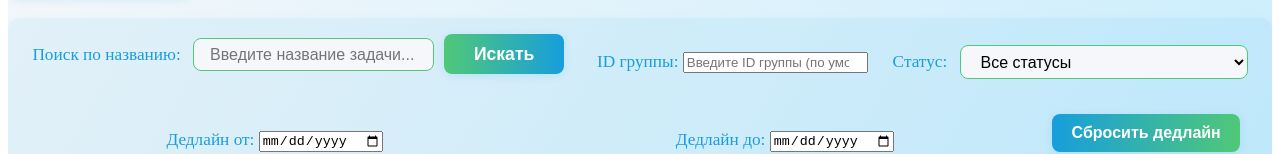
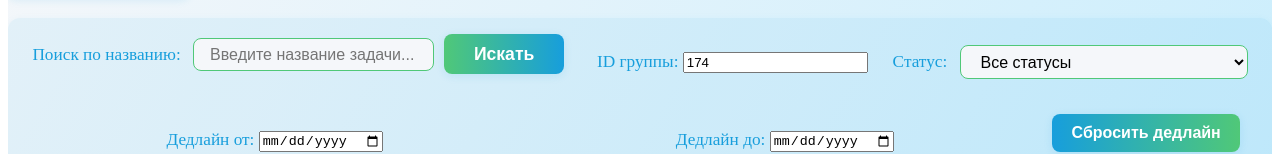
Before and after one commit to gr830/-, an Angular app: page /search in a window 1280 px wide. Shown: the part 146-300 px from the top of the page. Built offline with nearby package versions, Linux system fonts and the light colour scheme.

Commit message:
feat: add description task+ id group default

```diff
--- a/src/app/pages/search/search.html
+++ b/src/app/pages/search/search.html
@@ -41,9 +41,9 @@
 <div *ngIf="!loading && !error && tasks.length > 0" class="search-results">
   <div *ngFor="let task of tasks" class="search-result-card">
     <h3>{{ task.title }}</h3>
+    <p *ngIf="task.description"><b>Описание:</b> {{ task.description }} ч.</p>
     <p><b>Статус:     </b> <span class="task-status" [style.background-color]="getStatusColor(getTaskStatusValue(task))">{{ getStatusLabel(getTaskStatusValue(task)) }}</span></p>
     <p *ngIf="task.responsible"><b>Исполнитель:</b> {{ task.responsible.name === "Владислав Боднарь" ? "Задача не распределена" : task.responsible.name === "Алексей Зубрицкий" ? "Производственный цех" : task.responsible.name }} </p>
-
 
     <p *ngIf="task.durationPlan"><b>Продолжительность:</b> {{ task.durationPlan }} ч.</p>
     <p *ngIf="task.deadline"><b>Дедлайн:</b> {{ formatDeadline(task.deadline) }}</p>
--- a/src/app/pages/search/search.ts
+++ b/src/app/pages/search/search.ts
@@ -36,7 +36,7 @@ export class SearchComponent implements OnInit {
 
   // Параметры поиска
   searchTitle: string = '';
-  groupId!: number ; // По умолчанию, как в примере
+  groupId: number = 174; // По умолчанию, как в примере
   responsibleId: number = 0; // По умолчанию без фильтра по исполнителю
   selectedStatus: number = 0; // По умолчанию все статусы
   deadlineFrom: string = '';
@@ -111,6 +111,7 @@ export class SearchComponent implements OnInit {
     baseParams.set('select[5]', 'DURATION_PLAN');
     baseParams.set('select[6]', 'START_DATE_PLAN'); // Add START_DATE_PLAN
     baseParams.set('select[7]', 'END_DATE_PLAN');   // Add END_DATE_PLAN
+    baseParams.set('select[8]', 'DESCRIPTION');
     baseParams.set('order[ID]', 'asc');
 
     while (hasMore) {
```
